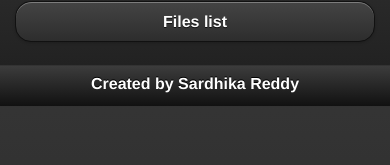
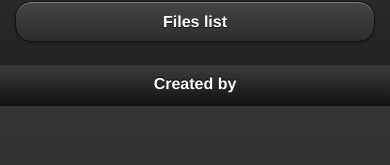
Before and after one commit to psychoprogrammer/Simple-X-Music-App, a plain HTML site: page index.html in a window 390 px wide. Shown: the part 286-451 px from the top of the page. Drawn offline with Linux system fonts and the light colour scheme; some packages are replaced by stand-ins of ours.

Commit message:
Update index.html

```diff
--- a/index.html
+++ b/index.html
@@ -31,7 +31,7 @@
             <a href="files-list.html" data-role="button">Files list</a>
          </div>
          <footer data-role="footer">
-            <h3 id="copyright-title">Created by Sardhika Reddy</h3>
+            <h3 id="copyright-title">Created by </h3>
 
          </footer>
       </div>
```
